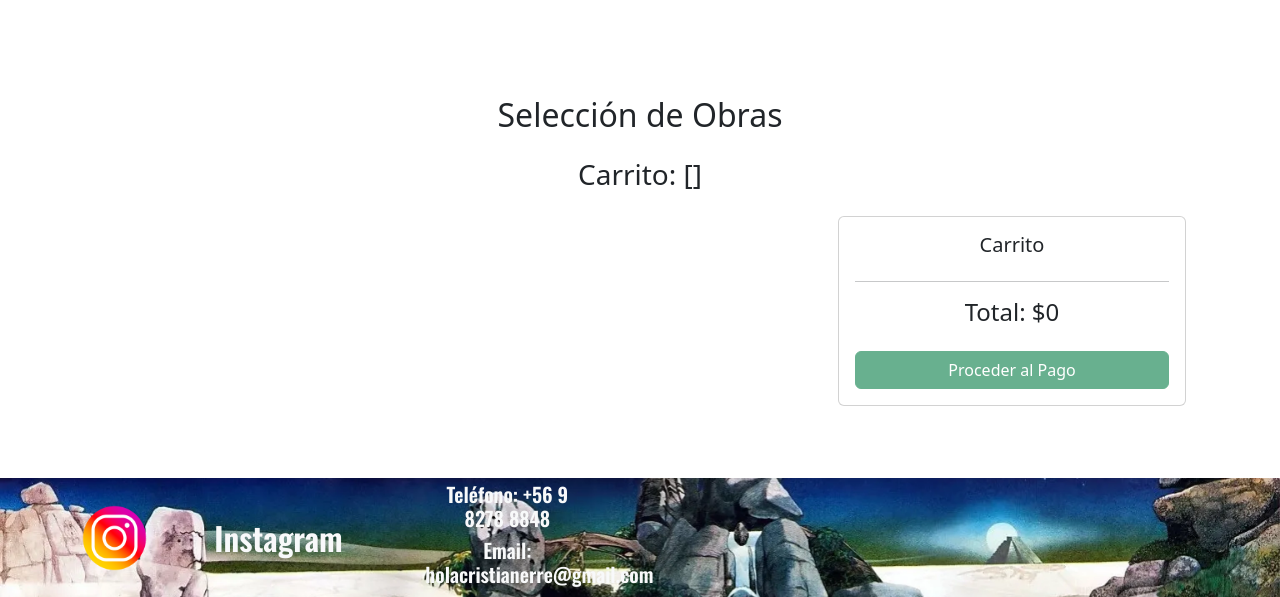
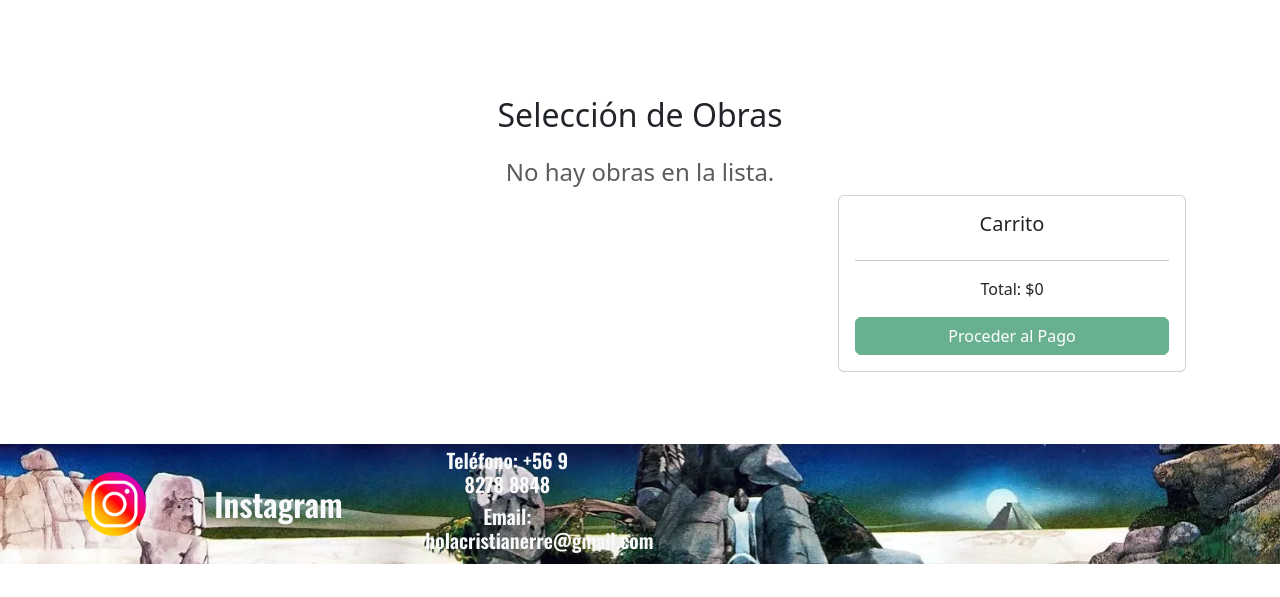
Before and after one commit to FrappuccinoIc/pagina_obras, a Django app: page /carrito/ in a window 1280 px wide. Shown: the part 116-713 px from the top of the page. Run offline with Django 4.2, Linux system fonts and the light colour scheme; a user stored in the database is signed in; some libraries are stand-ins or nearby versions.

Commit message:
Remover items del carrito y actualizar página de carrito dinámicamente

```diff
--- a/catalogo/urls.py
+++ b/catalogo/urls.py
@@ -6,5 +6,5 @@ urlpatterns = [
     path('impresiones/', views.catalogo_impresiones, name = "impresiones"),
     path('murales/', views.catalogo_murales, name = "murales"),
     path('obras/<int:obra_id>', views.detalles, name = "obra"),
-    path('add_to_carrito', views.add_to_carrito, name="add_to_carrito")
+    path('add_to_carrito/', views.add_to_carrito, name="add_to_carrito")
 ]
--- a/checkout/templates/checkout/carrito.html
+++ b/checkout/templates/checkout/carrito.html
@@ -4,23 +4,31 @@
 {% block contenido %}
 <section class="container my-5">
     <h2 class="mb-4 text-center">Selección de Obras</h2>
-    <h3 class="mb-4 text-center">Carrito: {{ carrito }}</h3>
+
     <div class="row">
+        <div id="empty-message" class="text-muted">
+            {% if not obras %}<h4>No hay obras en la lista.</h4>{% endif %}
+        </div>
 
-        <!-- Obras clickeables -->
         <div class="col-lg-8">
             <div class="row g-4">
 
                 {% for obra in obras %}
-                <div class="col-md-6">
+                <div class="col-md-6" id="obra-{{ obra.id }}">
                     <div class="card obra-card">
                         <img src="{{ obra.imagen.url }}" class="card-img-top" style="height: 200px; object-fit: cover;">
                         <div class="card-body">
                             <h5 class="card-title">{{ obra.titulo }}</h5>
                             <p class="text-muted mb-1">Precio: ${{ obra.precio }}</p>
                             <a href="{% url 'obra' obra.id %}" class="btn btn-primary mt-2">Ver producto</a>
-                            <form method="POST">
+                            <form method="POST"
+                                hx-post="{% url 'quitar_de_carrito' %}"
+                                hx-trigger="submit"
+                                hx-target="#obra-{{ obra.id }}"
+                                hx-swap="outerHTML"
+                            >
                                 {% csrf_token %}
+                                <input type="text" name="obra" value="{{ obra.id }}" class="d-none">
                                 <input type="submit" class="btn btn-primary mt-2" value="Cancelar">
                             </form>
                         </div>
@@ -30,7 +38,6 @@
             </div>
         </div>
 
-        <!-- Carrito (dinámico) -->
         <div class="col-lg-4">
             <div class="card sticky-top" style="top: 80px;">
                 <div class="card-body">
@@ -39,7 +46,9 @@
                     <ul id="lista-carrito" class="list-group mb-3"></ul>
 
                     <hr>
-                    <h4>Total: $<span id="total">{{ monto_total }}</span></h4>
+                    <div id="cart-total">
+                        Total: ${{ monto_total }}
+                    </div>
 
                     <button class="btn btn-success w-100 mt-3" disabled id="boton-pago">
                         Proceder al Pago
@@ -49,5 +58,7 @@
         </div>
     </div>
 
+    <script src="https://unpkg.com/htmx.org@1.9.10"></script>
+
 </section>
 {% endblock %}
--- a/checkout/urls.py
+++ b/checkout/urls.py
@@ -3,9 +3,5 @@ from . import views
 
 urlpatterns = [
     path('', views.carrito, name='ver_carrito'),
-    # path('agregar/<int:obra_id>/', views.agregar_al_carrito, name='agregar_al_carrito'),
-    # path('eliminar/<int:obra_id>/', views.eliminar_item, name='eliminar_item'),
-    # path('actualizar/<int:obra_id>/', views.actualizar_cantidad, name='actualizar_cantidad'),
-    # path('vaciar/', views.vaciar_carrito, name='vaciar_carrito'),
-    # path('checkout/', views.checkout, name='checkout'),
+    path('quitar_de_carrito/', views.quitar_de_carrito, name="quitar_de_carrito")
 ]
--- a/checkout/views.py
+++ b/checkout/views.py
@@ -1,11 +1,12 @@
 from django.shortcuts import render, redirect, get_object_or_404
 from django.contrib.auth.decorators import login_required
+from django.http import HttpResponse
 from catalogo.models import Obra
 
 @login_required
 def carrito(req):
     obras_id_carrito = req.session.get("carrito", [])
-    obras = Obra.objects.filter(id__in = obras_id_carrito)
+    obras = Obra.objects.filter(id__in = obras_id_carrito).order_by("id")
     modificado = False
     for obra in obras:
         if obra.estado != "Disponible":
@@ -21,3 +22,29 @@ def carrito(req):
     for obra in obras:
         monto_total += obra.precio
     return render(req, "checkout/carrito.html", {"obras": obras, "monto_total": monto_total, "carrito": obras_id_carrito})
+
+def quitar_de_carrito(req):
+    if req.method == 'POST':
+        obra_id = req.POST.get('obra')
+
+        lista_productos = req.session.get("carrito", [])
+        print(lista_productos)
+        if obra_id in lista_productos:
+            lista_productos.remove(obra_id)
+            req.session["carrito"] = lista_productos
+        print(lista_productos)
+
+        obras = Obra.objects.filter(id__in=lista_productos).order_by("id")
+        total = sum(obra.precio for obra in obras)
+        print(obras, total)
+        html = f"""
+            <div id="cart-total" hx-swap-oob="true">
+                Total: ${total}
+            </div>
+
+            <div id="empty-message" class="text-muted" hx-swap-oob="true">
+                {"<h4>No hay obras en la lista.</h4>" if not lista_productos else ""}
+            </div>
+        """
+
+        return HttpResponse(html)
```
Also changed, not shown: db.sqlite3.
